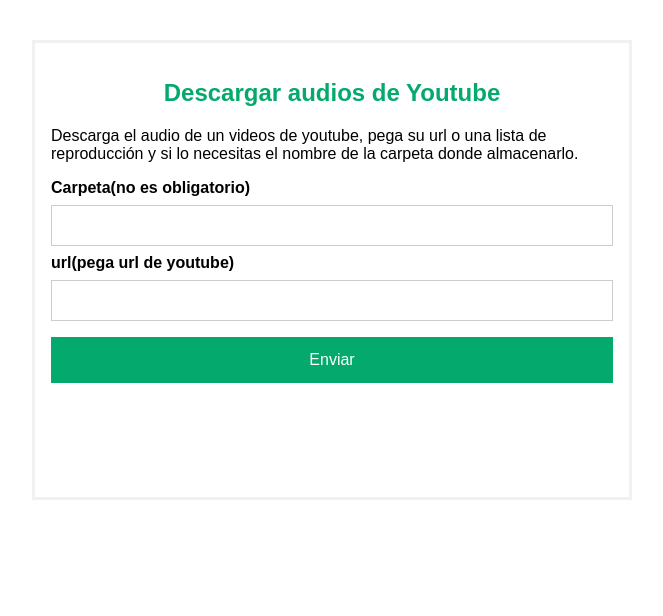
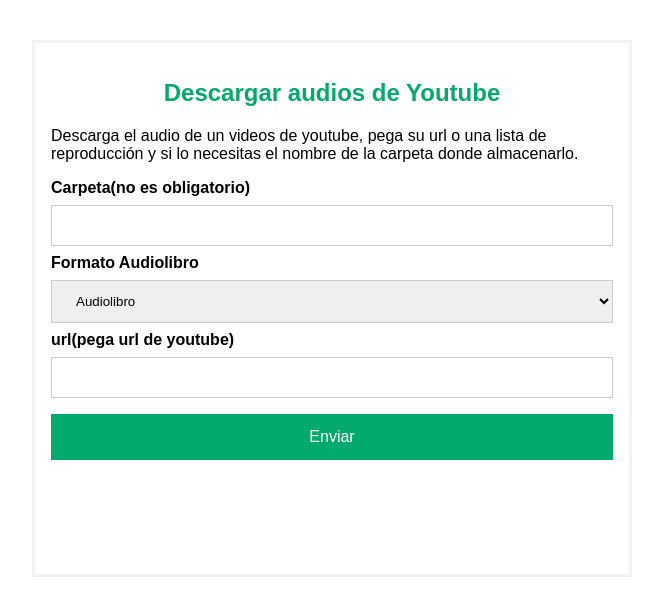
Before and after one commit to manologcode/audio_youtube, a Flask app: page / in a window 1280 px wide. Shown: the top 616 px of the page, without its empty margins (308-971 px from the left). Run offline with Flask 2, Linux system fonts and the light colour scheme.

Commit message:
add select music and audiobooks

```diff
--- a/app/app.py
+++ b/app/app.py
@@ -5,13 +5,15 @@
 
 
 app = Flask(__name__)
-global background_thread
+
+folder_base="youtube_audios"
+
 def download_video_mp3(url,folder):
+    if "audiobooks" in folder:
+        folder = folder + "/" + '%(title)s'+ "/"
     path = folder + '%(title)s' + '.%(ext)s'
-    if folder!='/youtube_audios/':
-        album=folder.split('/')[2]
-    else:
-        album="%(author)s"
+    album="%(author)s"
+
     ydl_opts = {
         'outtmpl': path,
         'format': 'm4a/bestaudio/best',
@@ -39,11 +41,12 @@
         print(data)
         folder = data['folder'] if 'folder' in data else None
         url = data['url'] if 'url' in data else None
-        path_exit='/youtube_audios/'
+        type_sound = data['type_sound'] if 'type_sound' in data else None
+        path_exit=f"/{folder_base}/{type_sound}/"
         if url:
             if folder:
                 folder = unidecode.unidecode(folder).replace(" ", "_")
-                folder=f'/youtube_audios/'+folder
+                folder= path_exit+'/'+folder
                 if not os.path.exists(folder):
                    os.makedirs(folder)
                    os.chown(folder, 1000, 1000)
--- a/app/static/css/style.css
+++ b/app/static/css/style.css
@@ -38,7 +38,7 @@
 	display:inline-block;
 }
 
-form input[type="text"]{
+form input[type="text"], select{
 	width: 100%;
 	padding: 12px 20px;
 	margin: 8px 0;
--- a/app/templates/index.html
+++ b/app/templates/index.html
@@ -15,6 +15,11 @@
 			<p>Descarga el audio de un videos de youtube, pega su url o una lista de reproducción y si lo necesitas el nombre de la carpeta donde almacenarlo.</p>
 			<label for="folder">Carpeta(no es obligatorio)</label>
 			<input type="text" id="folder" name="folder">
+			<label for="type_sound">Formato Audiolibro</label>
+			<select id="type_sound" name="type_sound">
+				<option value="audiobooks">Audiolibro</option>
+				<option value="musics">Musica</option>
+			</select>
 			<label for="url">url(pega url de youtube)</label>
 			<input type="text" id="url" name="url">
 			<input type="submit" id="submit" value="Enviar">
```
